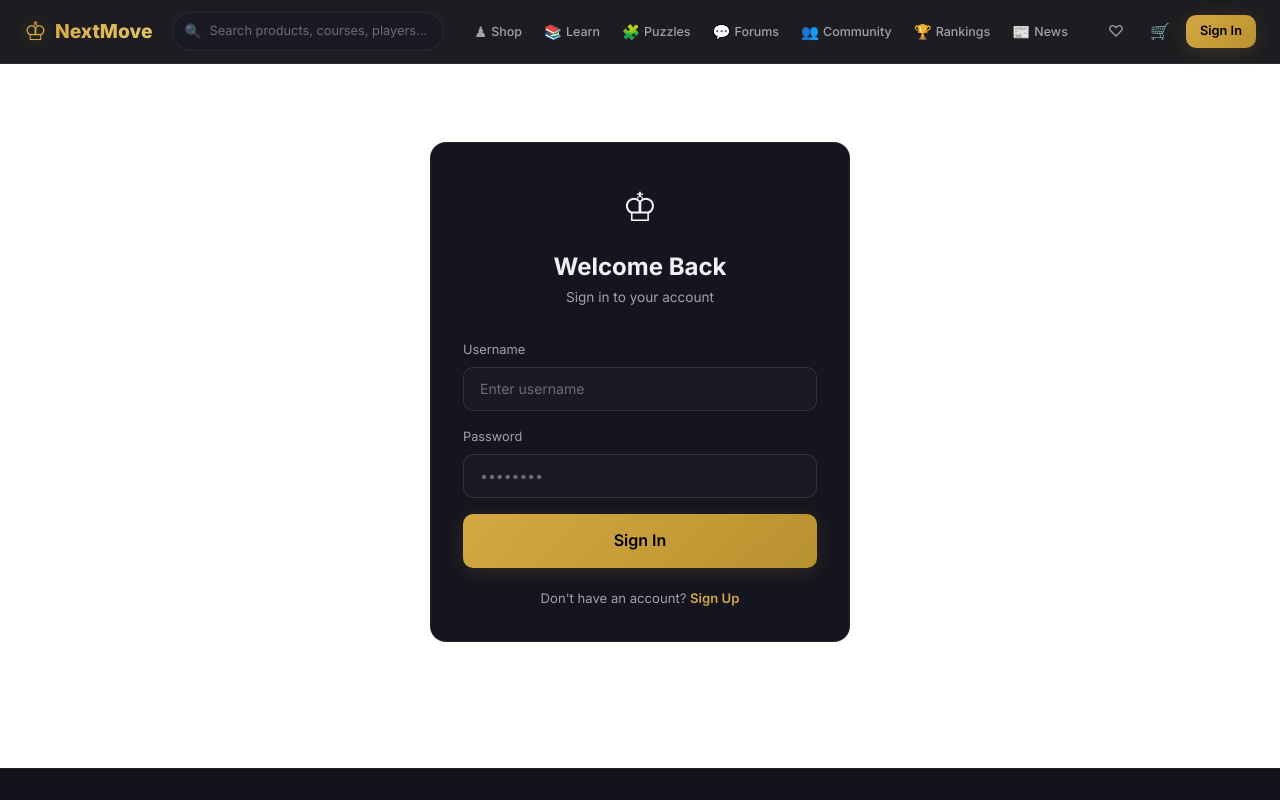
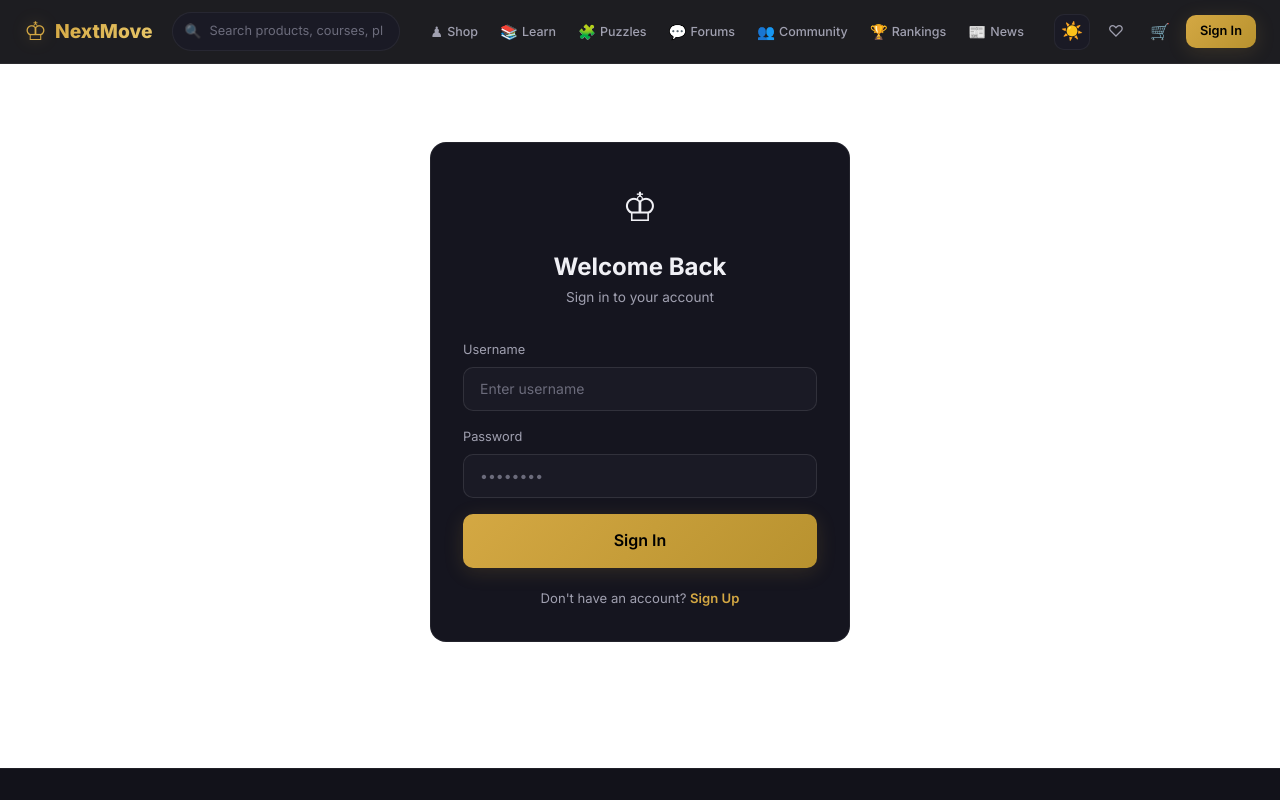
Before and after one commit to spjcollege/NextMove, a React (Vite) app in the folder frontend/: page /auth in a window 1280 px wide. Shown: the top 800 px of the page. Built offline with nearby package versions, Linux system fonts and the light colour scheme.

Commit message:
Added dark mode

```diff
--- a/frontend/package.json
+++ b/frontend/package.json
@@ -10,7 +10,7 @@
     "preview": "vite preview"
   },
   "dependencies": {
-    "axios": "^1.13.6",
+    "axios": "^1.14.0",
     "react": "^19.2.4",
     "react-dom": "^19.2.4",
     "react-router-dom": "^7.13.1"
--- a/frontend/src/App.css
+++ b/frontend/src/App.css
@@ -20,7 +20,7 @@
   left: 0;
   right: 0;
   height: var(--nav-height);
-  background: rgba(10, 10, 15, 0.92);
+  background: var(--nav-bg);
   backdrop-filter: blur(20px);
   -webkit-backdrop-filter: blur(20px);
   border-bottom: 1px solid var(--border-subtle);
@@ -392,7 +392,7 @@
     top: var(--nav-height);
     left: 0;
     right: 0;
-    background: var(--bg-secondary);
+    background: var(--nav-bg, var(--bg-secondary));
     border-bottom: 1px solid var(--border-subtle);
     padding: 16px;
     flex-direction: column;
--- a/frontend/src/App.jsx
+++ b/frontend/src/App.jsx
@@ -34,7 +34,7 @@ export const CartContext = createContext(null);
 
 // ─── Navbar Component ───
 function Navbar() {
-  const { user, logout } = useAuth();
+  const { user, logout, theme, toggleTheme } = useAuth();
   const { cart } = useContext(CartContext);
   const [showMenu, setShowMenu] = useState(false);
   const [searchQuery, setSearchQuery] = useState("");
@@ -100,6 +100,14 @@ function Navbar() {
 
         {/* Actions */}
         <div className="nav-actions">
+          <button
+            className="theme-toggle"
+            onClick={toggleTheme}
+            title={theme === "dark" ? "Switch to Light Mode" : "Switch to Dark Mode"}
+          >
+            {theme === "dark" ? "☀️" : "🌙"}
+          </button>
+
           <Link to="/wishlist" className="nav-action-btn" title="Wishlist">
             ♡
           </Link>
@@ -210,6 +218,14 @@ function App() {
     return saved ? JSON.parse(saved) : [];
   });
   const [toast, setToast] = useState(null);
+  const [theme, setTheme] = useState(() => localStorage.getItem("theme") || "dark");
+
+  useEffect(() => {
+    document.documentElement.setAttribute("data-theme", theme);
+    localStorage.setItem("theme", theme);
+  }, [theme]);
+
+  const toggleTheme = () => setTheme((prev) => (prev === "dark" ? "light" : "dark"));
 
   useEffect(() => {
     localStorage.setItem("cart", JSON.stringify(cart));
@@ -261,7 +277,7 @@ function App() {
   const clearCart = () => setCart([]);
 
   return (
-    <AuthContext.Provider value={{ user, login, logout, showToast }}>
+    <AuthContext.Provider value={{ user, login, logout, showToast, theme, toggleTheme }}>
       <CartContext.Provider value={{ cart, addToCart, removeFromCart, updateQuantity, clearCart }}>
         <BrowserRouter>
           <div className="app-layout">
--- a/frontend/src/index.css
+++ b/frontend/src/index.css
@@ -59,6 +59,9 @@
   --transition-fast: 150ms ease;
   --transition-normal: 250ms ease;
   --transition-smooth: 350ms cubic-bezier(0.4, 0, 0.2, 1);
+
+  /* ─── Navbar ─── */
+  --nav-bg: rgba(10, 10, 15, 0.92);
 }
 
 /* ─── Reset & Base ─── */
@@ -468,3 +471,89 @@ textarea.input {
   .grid-courses { grid-template-columns: 1fr; }
   .section-header { flex-direction: column; gap: 12px; align-items: flex-start; }
 }
+
+/* ═══════════════════════════════════════════
+   LIGHT THEME OVERRIDES
+   ═══════════════════════════════════════════ */
+
+[data-theme="light"] {
+  /* ─── Backgrounds ─── */
+  --bg-primary: #F5F3EF;
+  --bg-secondary: #EDEAE4;
+  --bg-tertiary: #E4E0D8;
+  --bg-card: #FFFFFF;
+  --bg-card-hover: #FAF9F7;
+  --bg-elevated: #FFFFFF;
+  --bg-input: #FFFFFF;
+
+  /* ─── Borders ─── */
+  --border-subtle: rgba(0, 0, 0, 0.06);
+  --border-default: rgba(0, 0, 0, 0.1);
+  --border-strong: rgba(0, 0, 0, 0.15);
+  --border-gold: rgba(180, 140, 40, 0.3);
+
+  /* ─── Text ─── */
+  --text-primary: #1A1A2E;
+  --text-secondary: #555566;
+  --text-tertiary: #888899;
+
+  /* ─── Glassmorphism ─── */
+  --glass-bg: rgba(255, 255, 255, 0.75);
+  --glass-border: rgba(0, 0, 0, 0.08);
+
+  /* ─── Shadows ─── */
+  --shadow-sm: 0 2px 8px rgba(0, 0, 0, 0.06);
+  --shadow-md: 0 4px 16px rgba(0, 0, 0, 0.08);
+  --shadow-lg: 0 8px 32px rgba(0, 0, 0, 0.1);
+  --shadow-gold: 0 4px 20px rgba(180, 140, 40, 0.12);
+
+  /* ─── Navbar ─── */
+  --nav-bg: rgba(245, 243, 239, 0.92);
+
+  /* ─── Direct overrides ─── */
+  background-color: #F5F3EF;
+  color: #1A1A2E;
+}
+
+[data-theme="light"] body {
+  background: #F5F3EF;
+  color: #1A1A2E;
+}
+
+[data-theme="light"] ::-webkit-scrollbar-track {
+  background: #EDEAE4;
+}
+
+[data-theme="light"] ::-webkit-scrollbar-thumb {
+  background: rgba(0, 0, 0, 0.15);
+}
+
+[data-theme="light"] ::-webkit-scrollbar-thumb:hover {
+  background: rgba(0, 0, 0, 0.25);
+}
+
+/* ─── Theme Toggle Button ─── */
+.theme-toggle {
+  width: 36px;
+  height: 36px;
+  display: flex;
+  align-items: center;
+  justify-content: center;
+  border-radius: var(--radius-md);
+  border: 1px solid var(--border-subtle);
+  background: var(--bg-tertiary);
+  color: var(--text-secondary);
+  font-size: 1.1rem;
+  cursor: pointer;
+  transition: all var(--transition-normal);
+  position: relative;
+  overflow: hidden;
+}
+
+.theme-toggle:hover {
+  background: var(--bg-card-hover);
+  border-color: var(--border-gold);
+  color: var(--brand-gold);
+  transform: rotate(15deg);
+  box-shadow: var(--shadow-gold);
+}
--- a/frontend/src/pages/Home.jsx
+++ b/frontend/src/pages/Home.jsx
@@ -1,6 +1,7 @@
 import { useEffect, useState } from "react";
 import { Link, useSearchParams } from "react-router-dom";
 import { apiFetch } from "../api";
+import { useAuth } from "../App";
 
 const CATEGORIES = [
     { key: "", label: "All Products", icon: "♟" },
@@ -56,7 +57,7 @@ function Home() {
         <div className="animate-fade-in">
             {/* Hero */}
             <section style={{
-                background: "linear-gradient(135deg, #0A0A0F 0%, #1a1520 40%, #0d1117 100%)",
+                background: "linear-gradient(135deg, var(--bg-primary) 0%, var(--bg-secondary) 40%, var(--bg-primary) 100%)",
                 padding: "80px 24px",
                 textAlign: "center",
                 position: "relative",
@@ -182,6 +183,7 @@ function Home() {
 }
 
 function ProductCard({ product: p }) {
+    const { theme } = useAuth();
     const discount = p.original_price > p.price
         ? Math.round((1 - p.price / p.original_price) * 100)
         : 0;
@@ -194,7 +196,7 @@ function ProductCard({ product: p }) {
             {/* Image placeholder */}
             <div style={{
                 height: 180,
-                background: `linear-gradient(135deg, ${stringToColor(p.name)} 0%, var(--bg-tertiary) 100%)`,
+                background: `linear-gradient(135deg, ${stringToColor(p.name, theme)} 0%, var(--bg-tertiary) 100%)`,
                 display: "flex", alignItems: "center", justifyContent: "center",
                 fontSize: "2.5rem", position: "relative",
             }}>
@@ -234,11 +236,12 @@ function ProductCard({ product: p }) {
     );
 }
 
-function stringToColor(str) {
+function stringToColor(str, theme) {
     let hash = 0;
     for (let i = 0; i < str.length; i++) hash = str.charCodeAt(i) + ((hash << 5) - hash);
     const h = hash % 360;
-    return `hsla(${h}, 30%, 15%, 1)`;
+    const l = theme === "light" ? 82 : 15;
+    return `hsla(${h}, 30%, ${l}%, 1)`;
 }
 
 function getCategoryEmoji(cat) {
```
Also changed, not shown: 2 other files (tests, documents, lock files or other folders).
